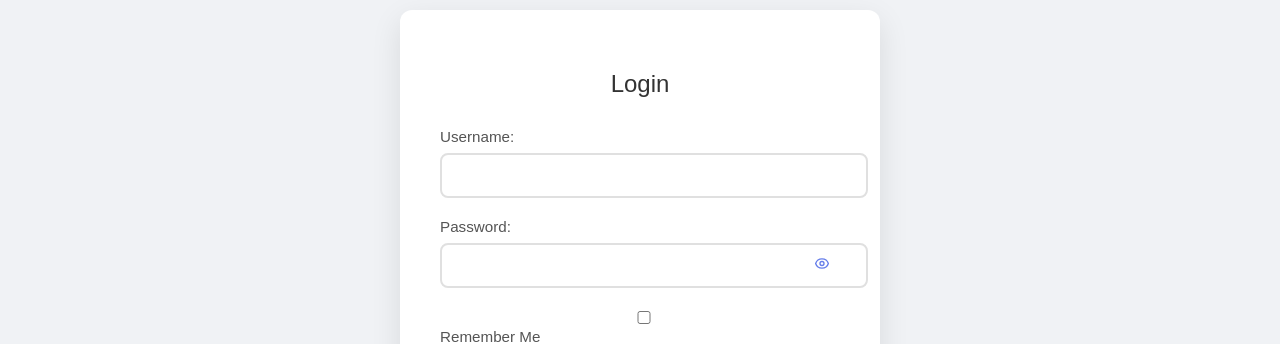
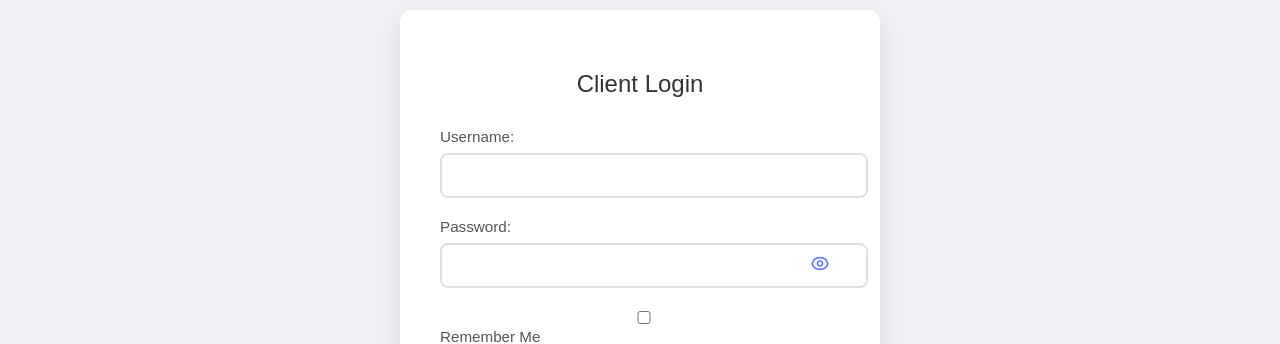
Before and after one commit to Plug0007/auditoriumfrontend, a React (Create React App) app: page /login in a window 1280 px wide. Shown: the part 141-485 px from the top of the page. Built offline with nearby package versions, Linux system fonts and the light colour scheme.

Commit message:
Update Login.js

```diff
--- a/src/components/Login.js
+++ b/src/components/Login.js
@@ -1,4 +1,3 @@
-// frontend/src/components/Login.js
 import React, { useState } from 'react';
 import { useNavigate } from 'react-router-dom';
 import axios from 'axios';
@@ -7,8 +6,8 @@ import '../styles/Login.css';
 const Login = () => {
   const [username, setUsername]         = useState('');
   const [password, setPassword]         = useState('');
+  const [showPassword, setShowPassword] = useState(false);
   const [rememberMe, setRememberMe]     = useState(false);
-  const [showPassword, setShowPassword] = useState(false);
   const [loading, setLoading]           = useState(false);
   const navigate                        = useNavigate();
 
@@ -16,14 +15,19 @@ const Login = () => {
     e.preventDefault();
     setLoading(true);
     try {
-      const res = await axios.post(`${process.env.REACT_APP_API_BASE_URL}/api/auth/login`, { username, password });
+      const res = await axios.post(`${process.env.REACT_APP_API_BASE_URL}/api/auth/login`, {
+        username,
+        password
+      });
       if (res.data.success) {
         const user = res.data.user;
+        // Remember Me logic
         if (rememberMe) {
           localStorage.setItem("user", JSON.stringify(user));
         } else {
           sessionStorage.setItem("user", JSON.stringify(user));
         }
+        // Redirect based on role
         if (user.role === 'admin') {
           navigate('/admin', { state: { user }, replace: true });
         } else {
@@ -39,7 +43,7 @@ const Login = () => {
 
   return (
     <div className="login-container">
-      <h2>Login</h2>
+      <h2>Client Login</h2>
       <form onSubmit={handleSubmit}>
         <div className="form-group">
           <label>Username:</label>
@@ -53,30 +57,69 @@ const Login = () => {
         <div className="form-group">
           <label>Password:</label>
           <div className="password-wrapper">
+            <input
+              type={showPassword ? 'text' : 'password'}
+              value={password}
+              onChange={e => setPassword(e.target.value)}
+              required
+            />
             <button
               type="button"
               className="toggle-password"
               onClick={() => setShowPassword(!showPassword)}
             >
               {showPassword ? (
-                // Eye slash icon for "hide password"
-                <svg xmlns="http://www.w3.org/2000/svg" fill="none" viewBox="0 0 24 24" stroke="currentColor" width="16" height="16">
-                  <path strokeLinecap="round" strokeLinejoin="round" strokeWidth="2" d="M13.875 18.825A10.05 10.05 0 0112 19c-4.478 0-8.268-2.943-9.542-7a10.05 10.05 0 012.376-4.197M9.88 9.88a3 3 0 104.24 4.24M15 12a3 3 0 01-3 3m0-6a3 3 0 013 3m4.24 4.24a10.05 10.05 0 01-2.376 4.197M3 3l18 18" />
+                /* Eye slash icon for "hide" */
+                <svg
+                  xmlns="http://www.w3.org/2000/svg"
+                  fill="none"
+                  viewBox="0 0 24 24"
+                  stroke="currentColor"
+                  width="20"
+                  height="20"
+                >
+                  <path
+                    strokeLinecap="round"
+                    strokeLinejoin="round"
+                    strokeWidth="2"
+                    d="M13.875 18.825A10.05 10.05 0 0112 19c-4.478
+                      0-8.268-2.943-9.542-7a10.05 10.05 0 012.376-4.197
+                      M9.88 9.88a3 3 0 104.24 4.24
+                      M15 12a3 3 0 01-3 3m0-6a3 3 0 013 3
+                      m4.24 4.24a10.05 10.05 0 01-2.376 4.197
+                      M3 3l18 18"
+                  />
                 </svg>
               ) : (
-                // Eye icon for "show password"
-                <svg xmlns="http://www.w3.org/2000/svg" fill="none" viewBox="0 0 24 24" stroke="currentColor" width="16" height="16">
-                  <path strokeLinecap="round" strokeLinejoin="round" strokeWidth="2" d="M15 12a3 3 0 11-6 0 3 3 0 016 0z" />
-                  <path strokeLinecap="round" strokeLinejoin="round" strokeWidth="2" d="M2.458 12C3.732 7.943 7.522 5 12 5c4.478 0 8.268 2.943 9.542 7-1.274 4.057-5.064 7-9.542 7-4.478 0-8.268-2.943-9.542-7z" />
+                /* Eye icon for "show" */
+                <svg
+                  xmlns="http://www.w3.org/2000/svg"
+                  fill="none"
+                  viewBox="0 0 24 24"
+                  stroke="currentColor"
+                  width="20"
+                  height="20"
+                >
+                  <path
+                    strokeLinecap="round"
+                    strokeLinejoin="round"
+                    strokeWidth="2"
+                    d="M15 12a3 3 0 11-6 0 3 3 0 016 0z"
+                  />
+                  <path
+                    strokeLinecap="round"
+                    strokeLinejoin="round"
+                    strokeWidth="2"
+                    d="M2.458 12C3.732 7.943
+                      7.522 5 12 5c4.478 0
+                      8.268 2.943 9.542 7
+                      -1.274 4.057-5.064 7
+                      -9.542 7-4.478 0
+                      -8.268-2.943-9.542-7z"
+                  />
                 </svg>
               )}
             </button>
-            <input
-              type={showPassword ? "text" : "password"}
-              value={password}
-              onChange={e => setPassword(e.target.value)}
-              required
-            />
           </div>
         </div>
         <div className="form-group remember-me">
@@ -88,7 +131,7 @@ const Login = () => {
           <label>Remember Me</label>
         </div>
         <button type="submit" disabled={loading}>
-          {loading ? "Logging in..." : "Login"}
+          {loading ? 'Logging in...' : 'Login'}
         </button>
       </form>
     </div>
```
